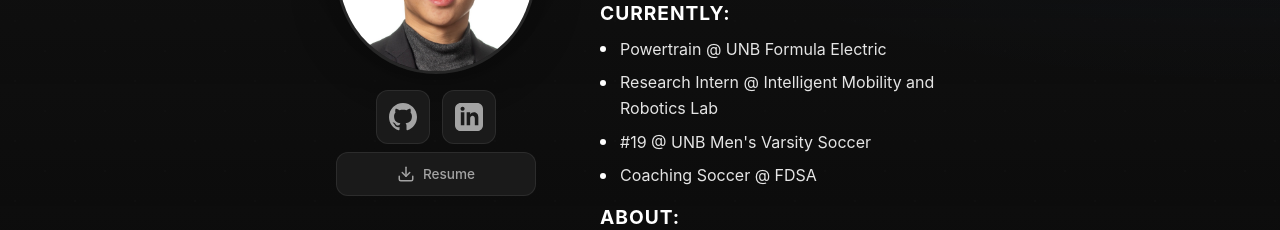
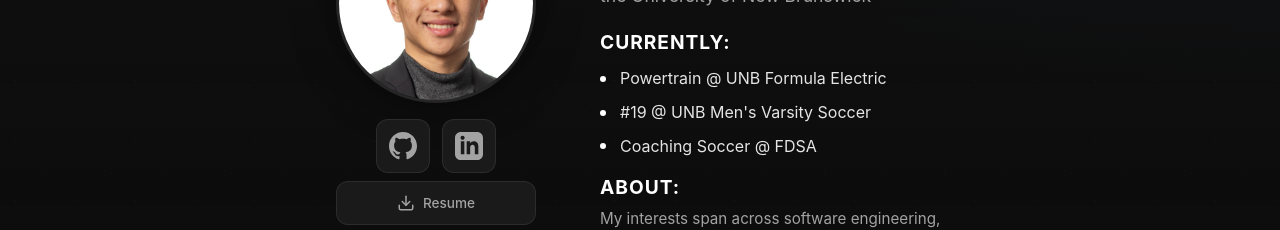
Before and after one commit to DaxManuel27/portfolio-site, a Next.js app: page / in a window 1280 px wide. Shown: the part 234-464 px from the top of the page. Built offline with nearby package versions, Linux system fonts and the light colour scheme; no server answers.

Commit message:
edited profile

```diff
--- a/app/page.tsx
+++ b/app/page.tsx
@@ -64,7 +64,7 @@ export default function Home() {
                 <h3 className={styles.currentlyTitle}>Currently:</h3>
                 <ul className={styles.currentlyList}>
                   <li>Powertrain @ UNB Formula Electric</li>
-                  <li>Research Intern @ Intelligent Mobility and Robotics Lab</li>
+
                   <li>#19 @ UNB Men's Varsity Soccer</li>
                   <li>Coaching Soccer @ FDSA</li>
                 </ul>
```
